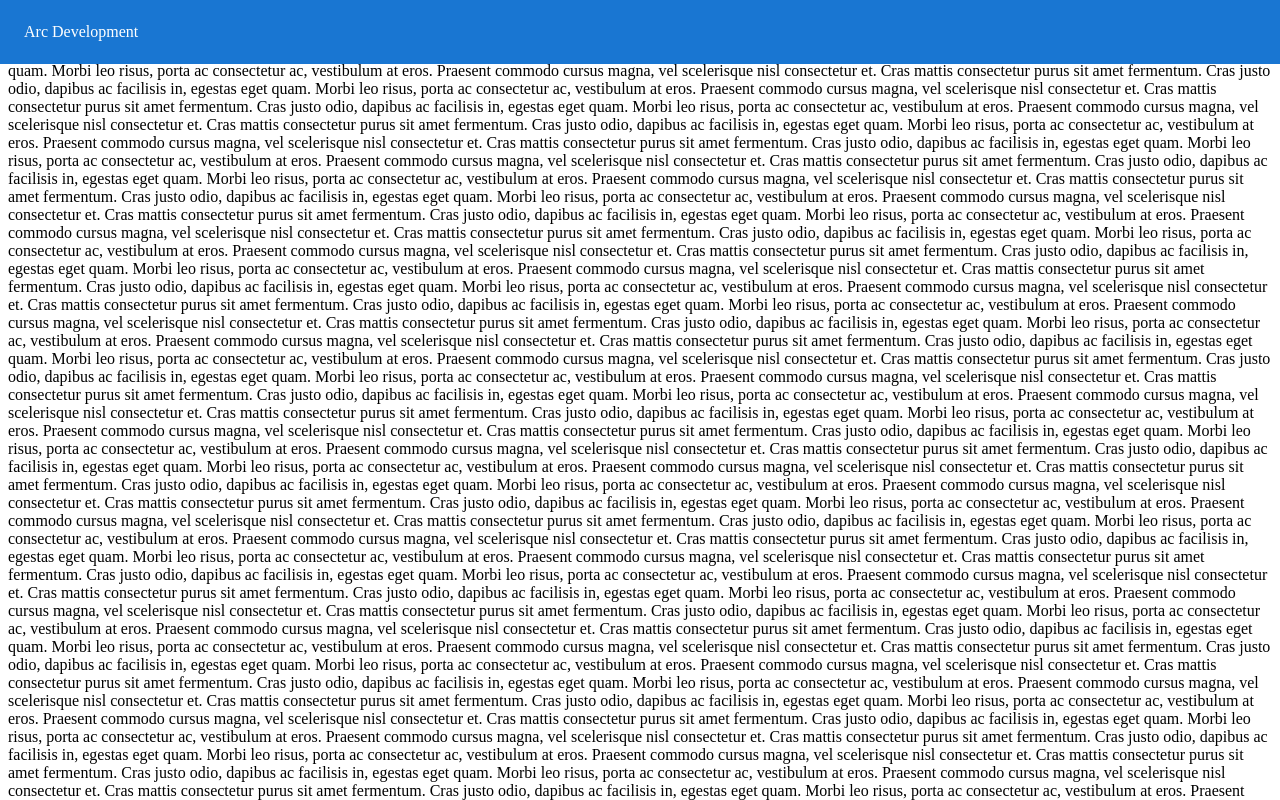
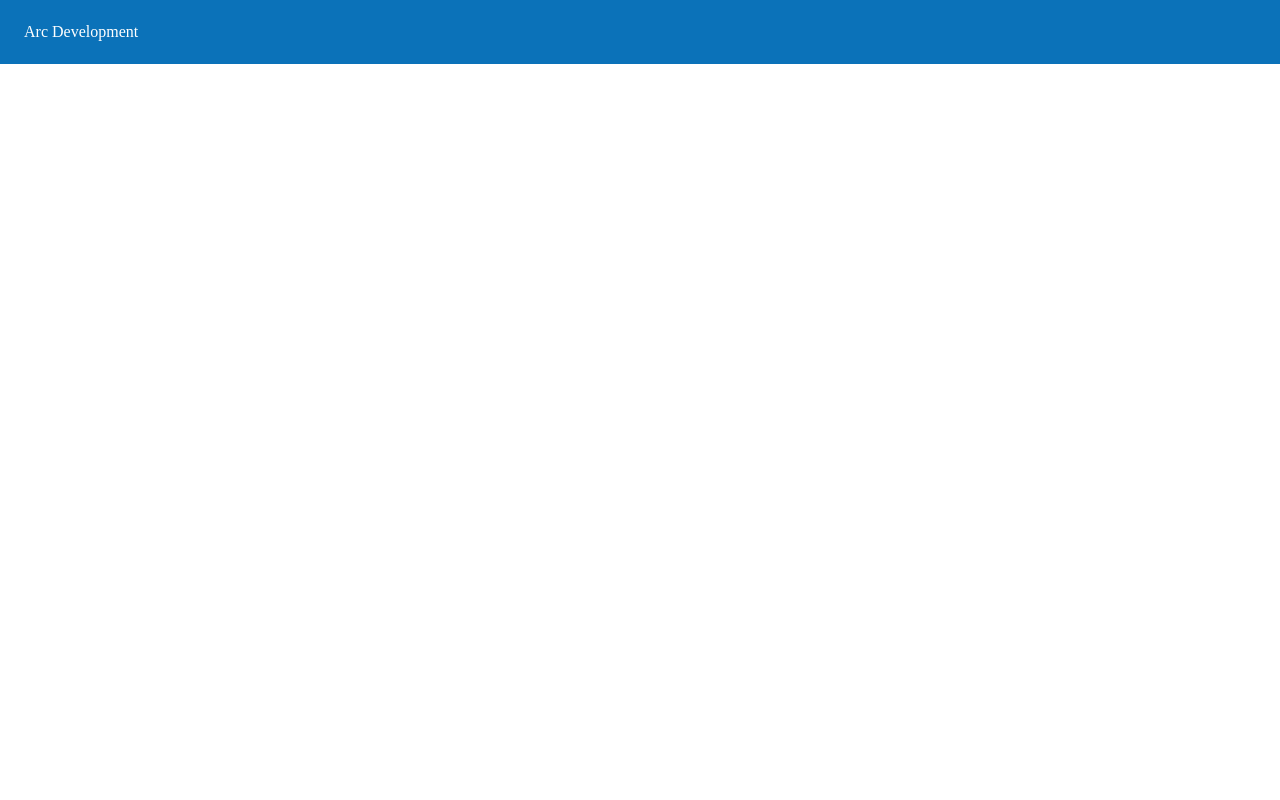
Before and after one commit to gbstorey/react_material_ui_project_1, a React (Create React App) app: page / in a window 1280 px wide. Shown: the top 800 px of the page. Built offline with nearby package versions, Linux system fonts and the light colour scheme.

Commit message:
Create new MUI theme and apply to header

```diff
--- a/src/Components/App.js
+++ b/src/Components/App.js
@@ -1,18 +1,13 @@
 import Header from '../Components/UI/Header';
+import { ThemeProvider } from '@mui/material';
+import theme from "./UI/Theme";
 
 function App() {
   return (
-    <div className="App">
+    <ThemeProvider theme={theme}>
       <Header />
-      {[...new Array(120)]
-            .map(
-              () => `Cras mattis consectetur purus sit amet fermentum.
-Cras justo odio, dapibus ac facilisis in, egestas eget quam.
-Morbi leo risus, porta ac consectetur ac, vestibulum at eros.
-Praesent commodo cursus magna, vel scelerisque nisl consectetur et.`,
-            )
-            .join('\n')}
-    </div>
+        Hello!
+    </ThemeProvider>
   );
 }
 
--- a/src/Components/UI/Header.js
+++ b/src/Components/UI/Header.js
@@ -18,7 +18,7 @@ function ElevationScroll(props) {
 export default function Header(props) {
     return (
         <ElevationScroll {...props}>
-            <AppBar position="fixed">
+            <AppBar position="fixed" color="primary">
                 <Toolbar>
                     Arc Development
                 </Toolbar>
--- /dev/null
+++ b/src/Components/UI/Theme.js
@@ -0,0 +1,19 @@
+import { createTheme } from "@mui/material";
+
+const arcBlue = "#0B72B9"
+const arcOrange = "#FFBA60"
+
+export default createTheme({
+    palette: {
+      common: {
+        blue: `${arcBlue}`,
+        orange: `${arcOrange}`
+      },
+      primary: {
+        main: `${arcBlue}`
+      },
+      secondary: {
+        main: `${arcOrange}`
+      }
+    }
+  });
```
